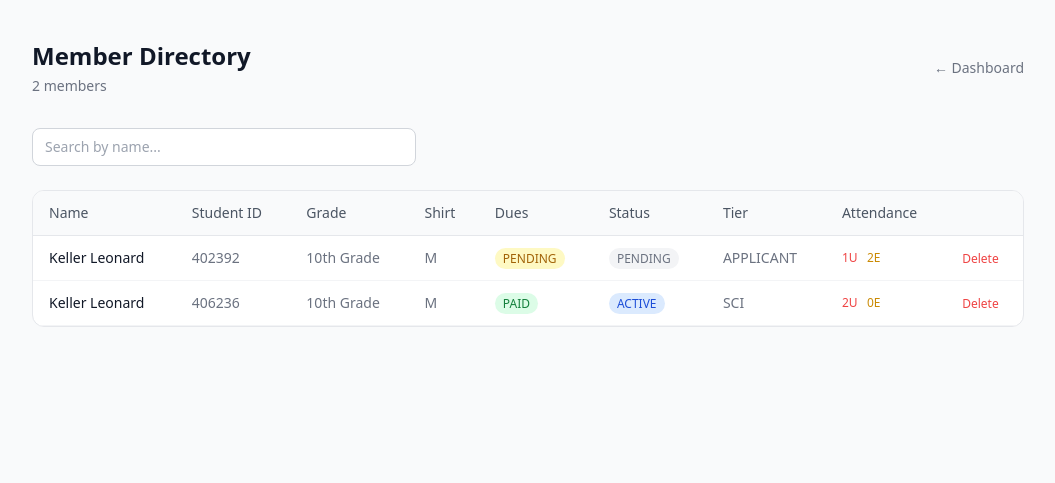
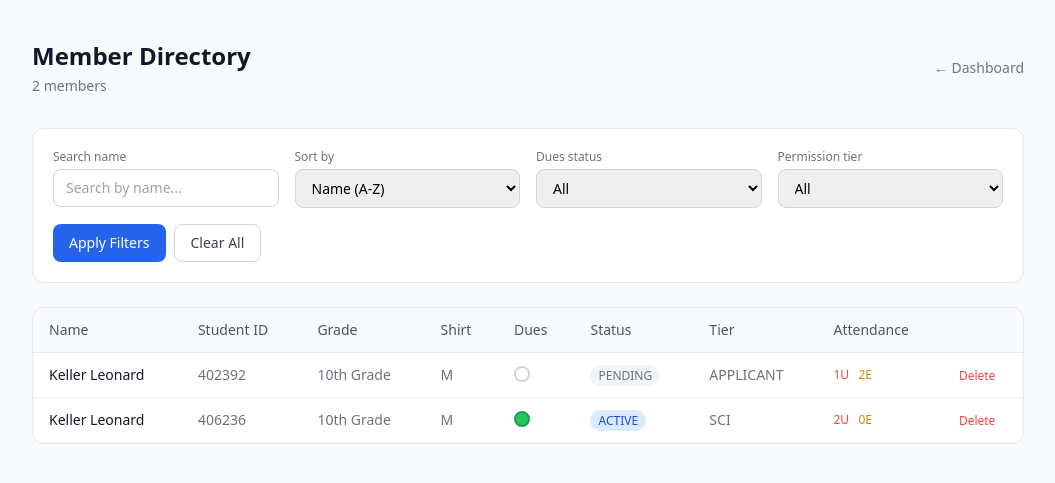
Before and after one commit to kellerleonard79-ai/Nexus, a Django app: page /directory/ in a window 1280 px wide. Shown: the top 483 px of the page, without its empty margins (112-1167 px from the left). Run offline with Django 5.2, Linux system fonts and the light colour scheme; a user stored in the database is signed in; data comes from the database, SQL or seed files in the repository; some libraries are stand-ins or nearby versions.

Commit message:
Big Update V1

```diff
--- a/sga/models.py
+++ b/sga/models.py
@@ -80,6 +80,16 @@ class Member(models.Model):
         if self.attendance_warning_dismissed:
             return False
         return self.unexcused_absences() >= 2 or self.excused_absences() >= 4
+
+    def unexcused_absences(self):
+        return self.attendance_records.filter(status='UNEXCUSED').count()
+
+    def excused_absences(self):
+        return self.attendance_records.filter(status='EXCUSED').count()
+
+    def present_count(self):
+        """Count only sessions where member is marked as PRESENT"""
+        return self.attendance_records.filter(status='PRESENT').count()
 
     def __str__(self):
         return f"{self.full_name} ({self.student_id})"
--- a/sga/templates/sga/directory.html
+++ b/sga/templates/sga/directory.html
@@ -25,10 +25,53 @@
       {% endfor %}
     {% endif %}
 
-    <form method="GET" class="mb-6">
-      <input type="text" name="q" value="{{ query }}" placeholder="Search by name..."
-        class="w-full max-w-sm border border-gray-300 rounded-lg px-3 py-2 text-sm focus:outline-none focus:ring-2 focus:ring-blue-500">
-    </form>
+    <!-- Filters -->
+    <div class="bg-white border border-gray-200 rounded-xl p-5 mb-6">
+      <form method="GET" class="grid grid-cols-1 md:grid-cols-4 gap-4">
+        <div>
+          <label class="block text-xs text-gray-500 mb-1">Search name</label>
+          <input type="text" name="q" value="{{ query }}" placeholder="Search by name..."
+            class="w-full border border-gray-300 rounded-lg px-3 py-2 text-sm focus:outline-none focus:ring-2 focus:ring-blue-500">
+        </div>
+        <div>
+          <label class="block text-xs text-gray-500 mb-1">Sort by</label>
+          <select name="sort"
+            class="w-full border border-gray-300 rounded-lg px-3 py-2 text-sm focus:outline-none focus:ring-2 focus:ring-blue-500">
+            <option value="">Name (A-Z)</option>
+            <option value="attendance" {% if sort_by == 'attendance' %}selected{% endif %}>Worst Attendance</option>
+          </select>
+        </div>
+        <div>
+          <label class="block text-xs text-gray-500 mb-1">Dues status</label>
+          <select name="dues"
+            class="w-full border border-gray-300 rounded-lg px-3 py-2 text-sm focus:outline-none focus:ring-2 focus:ring-blue-500">
+            <option value="">All</option>
+            <option value="PAID" {% if dues_filter == 'PAID' %}selected{% endif %}>Paid</option>
+            <option value="PENDING" {% if dues_filter == 'PENDING' %}selected{% endif %}>Pending</option>
+          </select>
+        </div>
+        <div>
+          <label class="block text-xs text-gray-500 mb-1">Permission tier</label>
+          <select name="tier"
+            class="w-full border border-gray-300 rounded-lg px-3 py-2 text-sm focus:outline-none focus:ring-2 focus:ring-blue-500">
+            <option value="">All</option>
+            <option value="APPLICANT" {% if tier_filter == 'APPLICANT' %}selected{% endif %}>Applicant</option>
+            <option value="OFFICER" {% if tier_filter == 'OFFICER' %}selected{% endif %}>Officer</option>
+            <option value="SCI" {% if tier_filter == 'SCI' %}selected{% endif %}>SCI</option>
+          </select>
+        </div>
+        <div class="md:col-span-4 flex gap-2">
+          <button type="submit"
+            class="bg-blue-600 hover:bg-blue-700 text-white text-sm px-4 py-2 rounded-lg transition font-medium">
+            Apply Filters
+          </button>
+          <a href="{% url 'directory' %}"
+            class="border border-gray-300 hover:border-gray-400 text-gray-700 text-sm px-4 py-2 rounded-lg transition font-medium">
+            Clear All
+          </a>
+        </div>
+      </form>
+    </div>
 
     <div class="bg-white border border-gray-200 rounded-xl overflow-hidden">
       <table class="w-full text-sm">
@@ -64,11 +107,15 @@
             <td class="px-4 py-3 text-gray-500">{{ m.get_grade_display }}</td>
             <td class="px-4 py-3 text-gray-500">{{ m.shirt_size }}</td>
             <td class="px-4 py-3">
-              <span class="px-2 py-0.5 rounded-full text-xs font-medium
-                {% if m.dues_status == 'PAID' %}bg-green-100 text-green-700
-                {% else %}bg-yellow-100 text-yellow-700{% endif %}">
-                {{ m.dues_status }}
-              </span>
+              <form method="POST" class="inline">
+                {% csrf_token %}
+                <input type="hidden" name="action" value="toggle_dues">
+                <input type="hidden" name="student_id" value="{{ m.student_id }}">
+                <button type="submit" title="Click to toggle dues status"
+                  class="w-4 h-4 rounded-full border-2 transition-all hover:scale-110
+                    {% if m.dues_status == 'PAID' %}bg-green-500 border-green-600{% else %}bg-white border-gray-300 hover:border-gray-400{% endif %}">
+                </button>
+              </form>
             </td>
             <td class="px-4 py-3">
               <span class="px-2 py-0.5 rounded-full text-xs font-medium
--- a/sga/templates/sga/profile.html
+++ b/sga/templates/sga/profile.html
@@ -102,7 +102,7 @@
     <h2 class="text-sm font-semibold text-gray-900 mb-4">Attendance</h2>
     <div class="grid grid-cols-3 gap-3 mb-4">
       <div class="text-center bg-green-50 rounded-xl p-3">
-        <p class="text-2xl font-bold text-green-700">{{ member.attendance_records.count }}</p>
+        <p class="text-2xl font-bold text-green-700">{{ member.present_count }}</p>
         <p class="text-xs text-green-600 mt-0.5">Sessions attended</p>
       </div>
       <div class="text-center bg-yellow-50 rounded-xl p-3">
--- a/sga/views.py
+++ b/sga/views.py
@@ -131,6 +131,64 @@ def dashboard_view(request):
         'signup_enabled': settings.signup_enabled,
     })
 
+@login_required
+def edit_site_view(request):
+    try:
+        member = Member.objects.get(student_id=request.user.username)
+    except Member.DoesNotExist:
+        return redirect('login')
+    if not is_officer(member):
+        messages.error(request, 'Access denied.')
+        return redirect('dashboard')
+
+    settings = SiteSettings.get()
+    announcements = Announcement.objects.all().order_by('-created_at')
+
+    if request.method == 'POST':
+        action = request.POST.get('action')
+
+        if action == 'toggle_signup':
+            settings.signup_enabled = not settings.signup_enabled
+            settings.save()
+            messages.success(request, f'Join SGA button {"shown" if settings.signup_enabled else "hidden"}.')
+
+        elif action == 'create_announcement':
+            title = request.POST.get('title', '').strip()
+            body = request.POST.get('body', '').strip()
+            is_published = bool(request.POST.get('is_published'))
+            if title and body:
+                Announcement.objects.create(
+                    title=title,
+                    body=body,
+                    is_published=is_published,
+                    created_by=member
+                )
+                messages.success(request, 'Announcement created.')
+            else:
+                messages.error(request, 'Title and body are required.')
+
+        elif action == 'edit_announcement':
+            ann_id = request.POST.get('announcement_id')
+            ann = Announcement.objects.filter(id=ann_id).first()
+            if ann:
+                ann.title = request.POST.get('title', ann.title).strip()
+                ann.body = request.POST.get('body', ann.body).strip()
+                ann.is_published = bool(request.POST.get('is_published'))
+                ann.save()
+                messages.success(request, 'Announcement updated.')
+
+        elif action == 'delete_announcement':
+            ann_id = request.POST.get('announcement_id')
+            Announcement.objects.filter(id=ann_id).delete()
+            messages.success(request, 'Announcement deleted.')
+
+        return redirect('edit_site')
+
+    return render(request, 'sga/edit_site.html', {
+        'member': member,
+        'settings': settings,
+        'announcements': announcements,
+    })
 
 @login_required
 def directory_view(request):
@@ -141,16 +199,53 @@ def directory_view(request):
     if not is_officer(member):
         messages.error(request, 'Access denied.')
         return redirect('dashboard')
-    query   = request.GET.get('q', '')
-    members = Member.objects.all().order_by('full_name')
+
+    # Handle dues toggle
+    if request.method == 'POST':
+        action = request.POST.get('action')
+        if action == 'toggle_dues':
+            student_id = request.POST.get('student_id')
+            target = Member.objects.filter(student_id=student_id).first()
+            if target:
+                target.dues_status = 'PAID' if target.dues_status == 'PENDING' else 'PENDING'
+                target.save()
+        return redirect(request.get_full_path())
+
+    query = request.GET.get('q', '')
+    sort_by = request.GET.get('sort', '')
+    dues_filter = request.GET.get('dues', '')
+    tier_filter = request.GET.get('tier', '')
+
+    members = Member.objects.all()
+
     if query:
         members = members.filter(full_name__icontains=query)
+
+    if dues_filter:
+        members = members.filter(dues_status=dues_filter)
+
+    if tier_filter:
+        members = members.filter(permission_tier=tier_filter)
+
+    # Sorting
+    if sort_by == 'attendance':
+        # Annotate with attendance counts and sort by worst attendance
+        from django.db.models import Count, Q
+        members = members.annotate(
+            unexcused_count=Count('attendance_records', filter=Q(attendance_records__status='UNEXCUSED')),
+            excused_count=Count('attendance_records', filter=Q(attendance_records__status='EXCUSED'))
+        ).order_by('-unexcused_count', '-excused_count', 'full_name')
+    else:
+        members = members.order_by('full_name')
+
     return render(request, 'sga/directory.html', {
         'members': members,
         'query': query,
         'member': member,
+        'sort_by': sort_by,
+        'dues_filter': dues_filter,
+        'tier_filter': tier_filter,
     })
-
 
 @login_required
 def profile_view(request):
@@ -802,6 +897,3 @@ def checkin_view(request, token):
         })
 
     return render(request, 'sga/checkin.html', {'session': session})
-def edit_site_view(request):
-    # For now, just render the template
-    return render(request, 'sga/edit_site.html')
```
